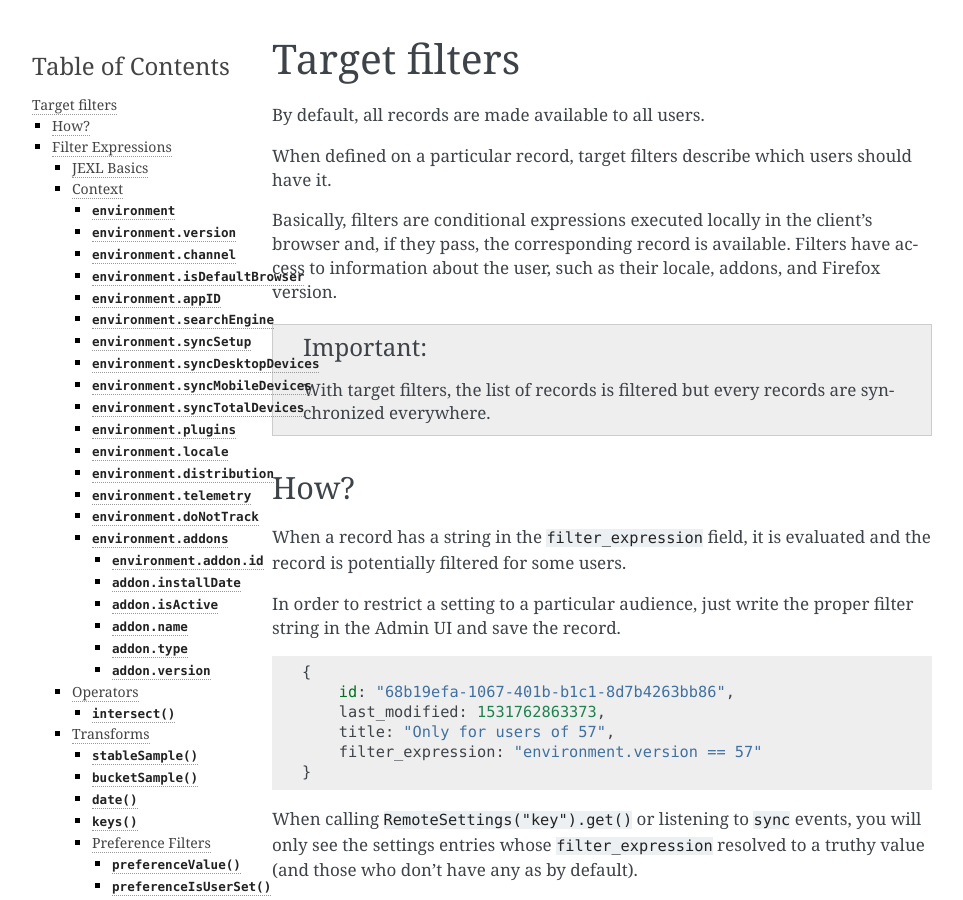
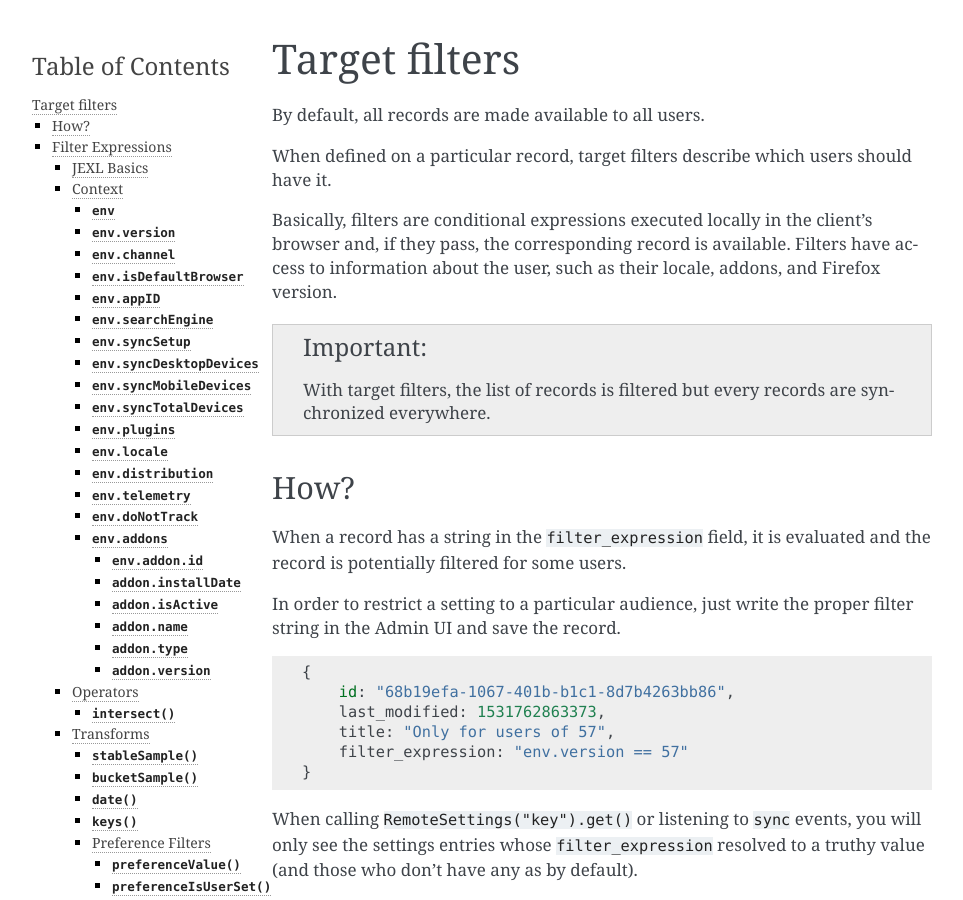
Before and after one commit to mozilla/remote-settings, a Sphinx documentation site: the page built from docs/target-filters.rst, in a window 1280 px wide and 900 px high. Shown: the whole window, without its empty margins (148-1111 px from the left). Built offline with Sphinx 7.4.7, drawn with Linux system fonts in a browser that asks for light colours; some of the changed text lies outside the part shown.

Commit message:
JEXL environment is env.

```diff
--- a/docs/target-filters.rst
+++ b/docs/target-filters.rst
@@ -26,7 +26,7 @@ In order to restrict a setting to a particular audience, just write the proper f
         id: "68b19efa-1067-401b-b1c1-8d7b4263bb86",
         last_modified: 1531762863373,
         title: "Only for users of 57",
-        filter_expression: "environment.version == 57"
+        filter_expression: "env.version == 57"
     }
 
 When calling ``RemoteSettings("key").get()`` or listening to ``sync`` events, you will only see the settings entries whose ``filter_expression`` resolved to a truthy value (and those who don't have any as by default).
@@ -101,7 +101,7 @@ support attribute access:
 
 .. code-block:: javascript
 
-   environment.locale == 'en-US' // == true if the client's locale is en-US
+   env.locale == 'en-US' // == true if the client's locale is en-US
 
 Another unique feature of JEXL is transforms, which modify the value given to
 them. Transforms are applied to a value using the ``|`` operator, and may take
@@ -121,17 +121,17 @@ This section defines the context passed to filter expressions when they are
 evaluated. In other words, this is the client information available within
 filter expressions.
 
-.. js:data:: environment
+.. js:data:: env
 
-   The ``environment`` object contains general information about the client.
+   The ``env`` object contains general information about the client.
 
-.. js:attribute:: environment.version
+.. js:attribute:: env.version
 
    **Example:** ``'47.0.1'``
 
    String containing the user's Firefox version.
 
-.. js:attribute:: environment.channel
+.. js:attribute:: env.channel
 
    String containing the update channel. Valid values include, but are not
    limited to:
@@ -142,15 +142,15 @@ filter expressions.
    * ``'nightly'``
    * ``'default'`` (self-built or automated testing builds)
 
-.. js:attribute:: environment.isDefaultBrowser
+.. js:attribute:: env.isDefaultBrowser
 
    Boolean specifying whether Firefox is set as the user's default browser.
 
-.. js:attribute:: environment.appID
+.. js:attribute:: env.appID
 
    String containing the XUL application ID, eg. Firefox is ``"{ec8030f7-c20a-464f-9b0e-13a3a9e97384}"``.
 
-.. js:attribute:: environment.searchEngine
+.. js:attribute:: env.searchEngine
 
    **Example:** ``'google'``
 
@@ -168,44 +168,44 @@ filter expressions.
    * ``'twitter'``
    * ``'wikipedia'``
 
-.. js:attribute:: environment.syncSetup
+.. js:attribute:: env.syncSetup
 
    Boolean containing whether the user has set up Firefox Sync.
 
-.. js:attribute:: environment.syncDesktopDevices
+.. js:attribute:: env.syncDesktopDevices
 
    Integer specifying the number of desktop clients the user has added to their
    Firefox Sync account.
 
-.. js:attribute:: environment.syncMobileDevices
+.. js:attribute:: env.syncMobileDevices
 
    Integer specifying the number of mobile clients the user has added to their
    Firefox Sync account.
 
-.. js:attribute:: environment.syncTotalDevices
+.. js:attribute:: env.syncTotalDevices
 
    Integer specifying the total number of clients the user has added to their
    Firefox Sync account.
 
-.. js:attribute:: environment.plugins
+.. js:attribute:: env.plugins
 
    An object mapping of plugin names to plugin objects describing
    the plugins installed on the client.
 
-.. js:attribute:: environment.locale
+.. js:attribute:: env.locale
 
    **Example:** ``'en-US'``
 
    String containing the user's locale.
 
-.. js:attribute:: environment.distribution
+.. js:attribute:: env.distribution
 
    String set to the user's distribution ID. This is commonly used to target
    funnelcake builds of Firefox.
 
    On Firefox versions prior to 48.0, this value is set to ``undefined``.
 
-.. js:attribute:: environment.telemetry
+.. js:attribute:: env.telemetry
 
    Object containing data for the most recent Telemetry_ packet of each type.
    This allows you to target recipes at users based on their Telemetry data.
@@ -217,19 +217,19 @@ filter expressions.
    .. code-block:: javascript
 
       // Target clients that are running Firefox on a tablet
-      environment.telemetry.main.environment.system.device.isTablet
+      env.telemetry.main.env.system.device.isTablet
 
       // Target clients whose last crash had a BuildID of "201403021422"
-      environment.telemetry.crash.payload.metadata.BuildID == '201403021422'
+      env.telemetry.crash.payload.metadata.BuildID == '201403021422'
 
    .. _Telemetry: https://firefox-source-docs.mozilla.org/toolkit/components/telemetry/telemetry/index.html#
    .. _Telemetry data documentation: https://firefox-source-docs.mozilla.org/toolkit/components/telemetry/telemetry/data/index.html
 
-.. js:attribute:: environment.doNotTrack
+.. js:attribute:: env.doNotTrack
 
    Boolean specifying whether the user has enabled Do Not Track.
 
-.. js:attribute:: environment.addons
+.. js:attribute:: env.addons
 
    Object containing information about installed add-ons. The keys on this
    object are add-on IDs. The values contain the following attributes:
@@ -263,10 +263,10 @@ filter expressions.
    .. code-block:: javascript
 
       // Target users with a specific add-on installed
-      environment.addons["shield-recipe-client@mozilla.org"]
+      env.addons["shield-recipe-client@mozilla.org"]
 
       // Target users who have at least one of a group of add-ons installed
-      environment.addons|keys intersect [
+      env.addons|keys intersect [
          "shield-recipe-client@mozilla.org",
          "some-other-addon@example.com"
       ]
@@ -316,7 +316,7 @@ function is the value being transformed.
    .. code-block:: javascript
 
       // True 50% of the time, stable per-version per-locale.
-      [environment.locale, environment.version]|stableSample(0.5)
+      [env.locale, env.version]|stableSample(0.5)
 
 .. js:function:: bucketSample(input, start, count, total)
 
@@ -340,8 +340,8 @@ function is the value being transformed.
       // Half of users will match the first filter and not the
       // second one, while the other half will match the second and not
       // the first, even across multiple settings.
-      [environment.locale]|bucketSample(0, 5000, 10000)
-      [environment.locale]|bucketSample(5000, 5000, 10000)
+      [env.locale]|bucketSample(0, 5000, 10000)
+      [env.locale]|bucketSample(5000, 5000, 10000)
 
    The range to check wraps around the total bucket range. This means that if
    you have 100 buckets, and specify a range starting at bucket 70 that is 50
@@ -440,21 +440,21 @@ This section lists some examples of commonly-used filter expressions.
 .. code-block:: javascript
 
    // Match users using the en-US locale
-   environment.locale == 'en-US'
+   env.locale == 'en-US'
 
    // Match users in any English locale using Firefox Beta
    (
-      environment.locale in ['en-US', 'en-AU', 'en-CA', 'en-GB', 'en-NZ', 'en-ZA']
-      && environment.channel == 'beta'
+      env.locale in ['en-US', 'en-AU', 'en-CA', 'en-GB', 'en-NZ', 'en-ZA']
+      && env.channel == 'beta'
    )
 
    // Match users located in the US who have Firefox as their default browser
-   environment.country == 'US' && environment.isDefaultBrowser
+   env.country == 'US' && env.isDefaultBrowser
 
    // Match users with the Flash plugin installed. If Flash is missing, the
    // plugin list returns `undefined`, which is a falsy value in JavaScript and
    // fails the match. Otherwise, it returns a plugin object, which is truthy.
-   environment.plugins['Shockwave Flash']
+   env.plugins['Shockwave Flash']
 
 .. _target-filters-debugging:
 
@@ -478,7 +478,7 @@ Advanced: Testing Filter Expressions in the Browser Console
    .. code-block:: javascript
 
         let FILTER_TO_TEST = `
-            environment.locale == "fr-FR"
+            env.locale == "fr-FR"
         `;
 
         (
```
